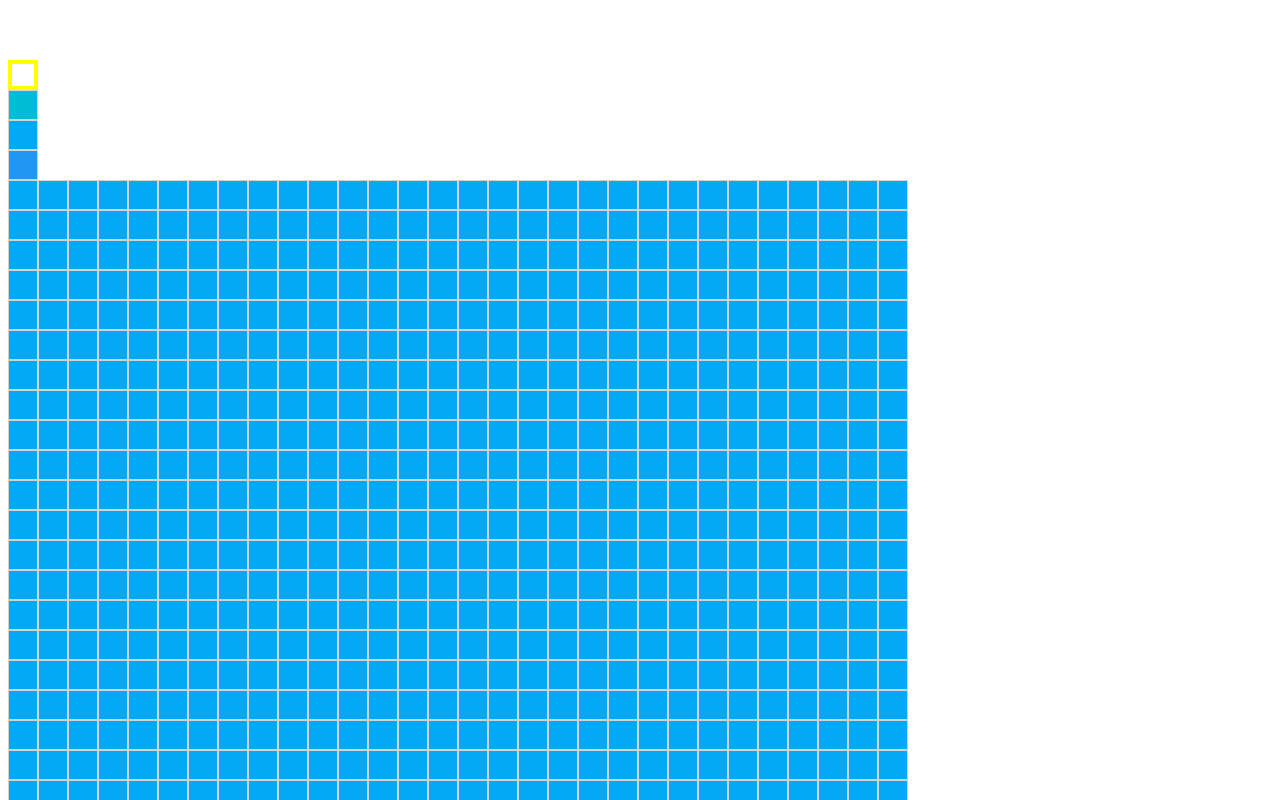
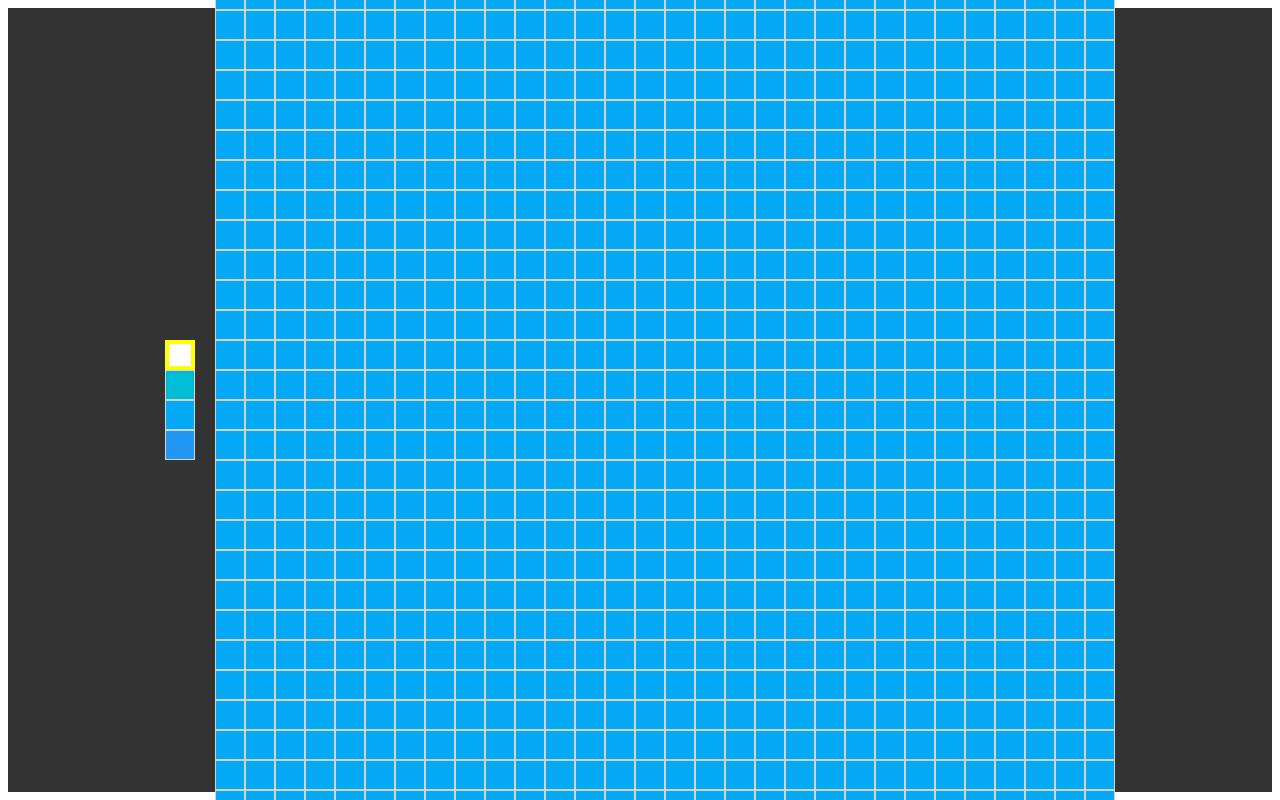
Before and after one commit to peteoshea/vue-pixel-drawing, a Vue app: page / in a window 1280 px wide. Shown: the top 800 px of the page. Built offline with nearby package versions, Linux system fonts and the light colour scheme.

Commit message:
Add a little bit of styling to improve the layout

```diff
--- a/src/App.vue
+++ b/src/App.vue
@@ -6,35 +6,34 @@
 </template>
 
 <script>
-import Canvas from "./components/Canvas.vue";
-import ColourPicker from "./components/ColourPicker";
+import Canvas from './components/Canvas.vue';
+import ColourPicker from './components/ColourPicker';
 
 export default {
-  name: "App",
+  name: 'App',
   data: function() {
     return {
-      colour: "white"
+      colour: 'white',
     };
   },
   components: {
     Canvas,
-    ColourPicker
+    ColourPicker,
   },
   mounted() {
-    this.$root.$on("updatecolour", colour => {
+    this.$root.$on('updatecolour', (colour) => {
       this.colour = colour;
     });
-  }
+  },
 };
 </script>
 
 <style>
 #app {
-  font-family: Avenir, Helvetica, Arial, sans-serif;
-  -webkit-font-smoothing: antialiased;
-  -moz-osx-font-smoothing: grayscale;
-  text-align: center;
-  color: #2c3e50;
-  margin-top: 60px;
+  background-color: #333;
+  display: flex;
+  justify-content: center;
+  align-items: center;
+  height: 98vh;
 }
 </style>
--- a/src/components/ColourPicker.vue
+++ b/src/components/ColourPicker.vue
@@ -1,5 +1,5 @@
 <template>
-  <div>
+  <div class="colour-picker">
     <Pixel interactive colour="white" :current="colour == 'white' ? true : false" />
     <Pixel interactive colour="lightblue" :current="colour == 'lightblue' ? true : false" />
     <Pixel interactive colour="blue" :current="colour == 'blue' ? true : false" />
@@ -20,3 +20,9 @@ export default {
   }
 };
 </script>
+
+<style scoped>
+.colour-picker {
+  margin-right: 20px;
+}
+</style>
```
